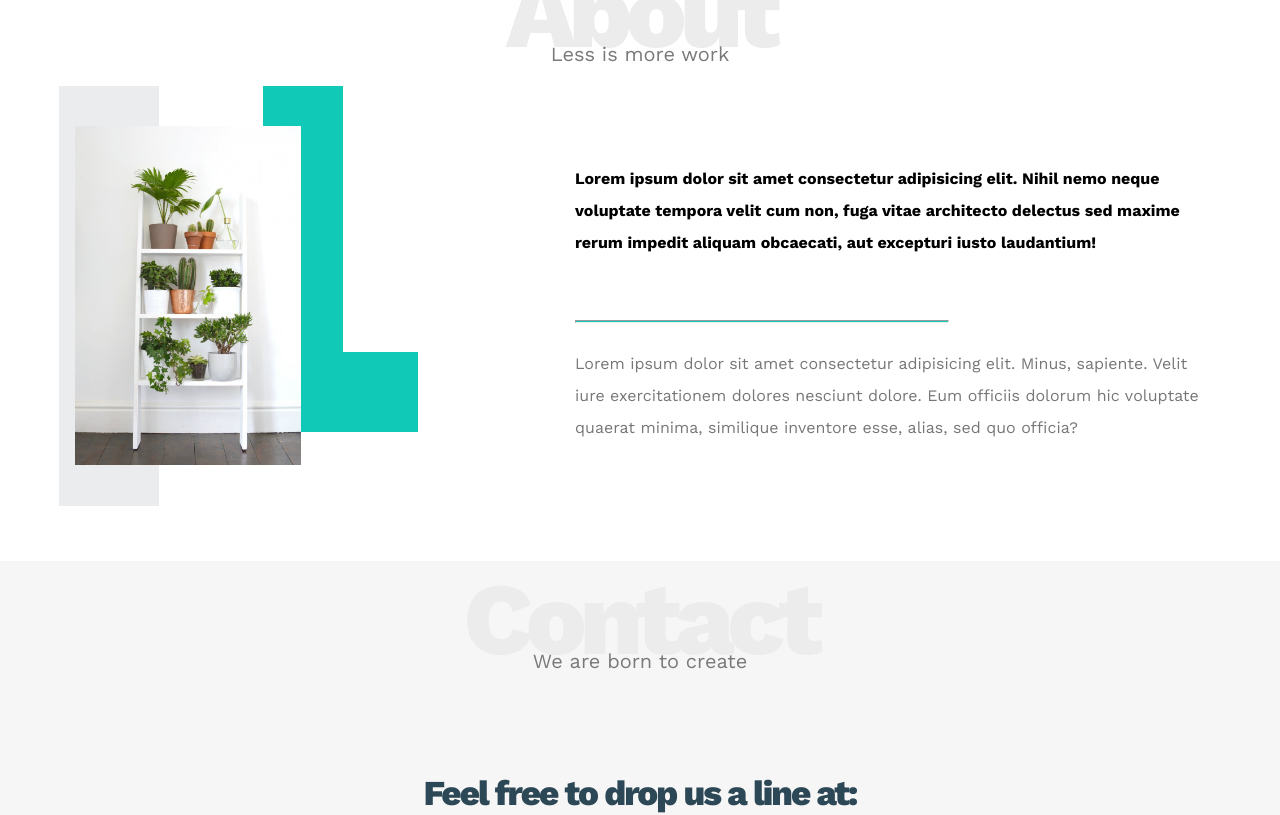
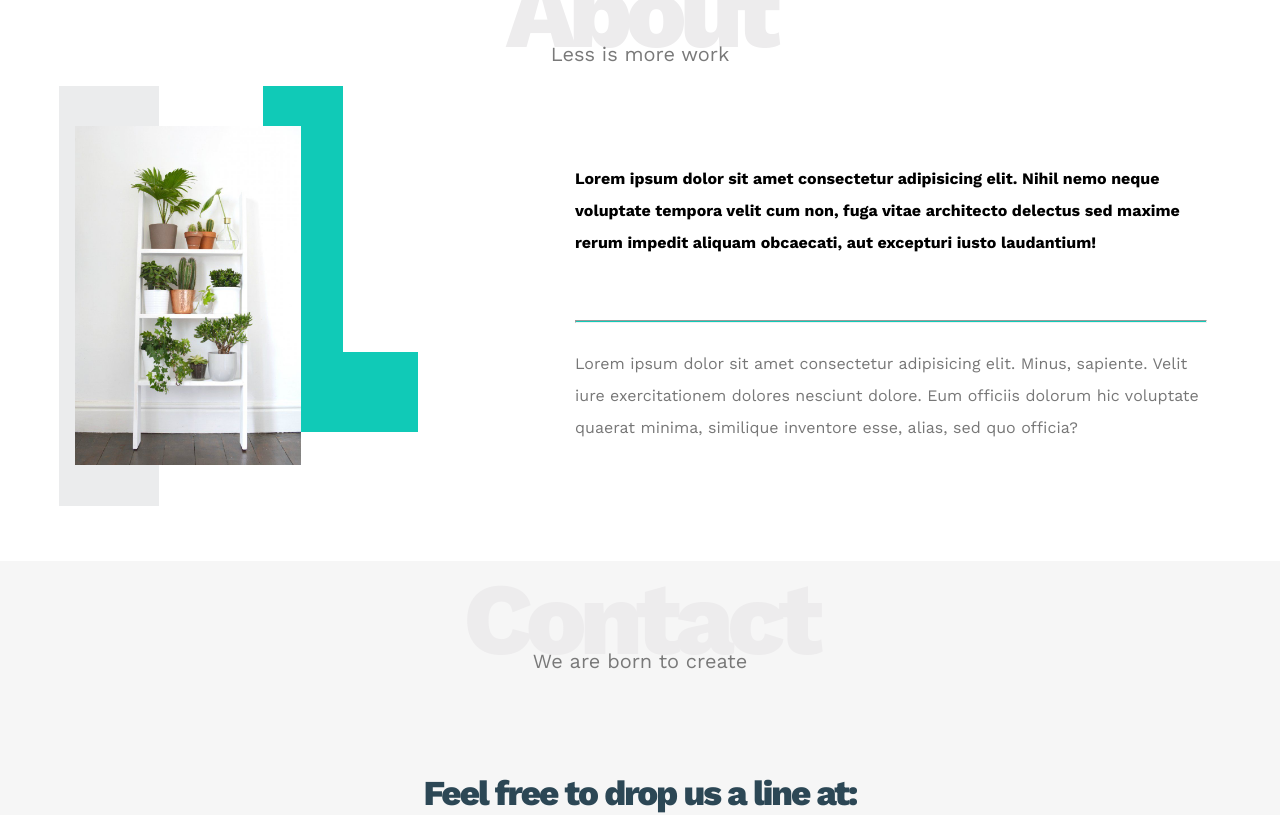
Before and after one commit to moha-alaraby/project-1, a plain HTML site: page index.html in a window 1280 px wide. Shown: the part 2663-3478 px from the top of the page. Drawn offline with nearby package versions, Linux system fonts and the light colour scheme.

Commit message:
Update 1.css

```diff
--- a/css/1.css
+++ b/css/1.css
@@ -334,6 +334,7 @@ background: linear-gradient(90deg, #7dbeb8, #10cab7);  width: 0;
     }
 .about .content .text{
     flex-basis:calc(100% - 500px);
+    width: 100%;
 }
 .about .content .text p:first-of-type{
     font-weight: bold;
@@ -346,7 +347,7 @@ background: linear-gradient(90deg, #7dbeb8, #10cab7);  width: 0;
     color: #777;
 }
 .about .content .text hr{
-    width: 372px;
+    width: 100%;
     display: inline-block;
     height: 1px;
     background: var(--main-color);
```
